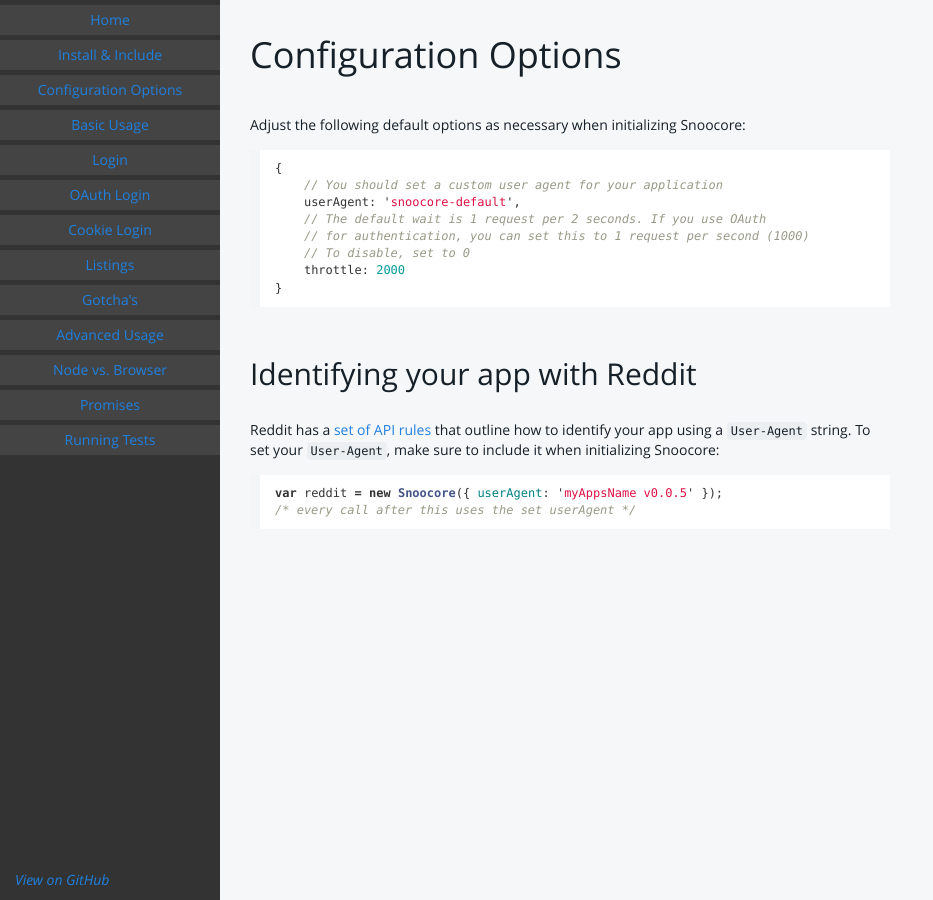
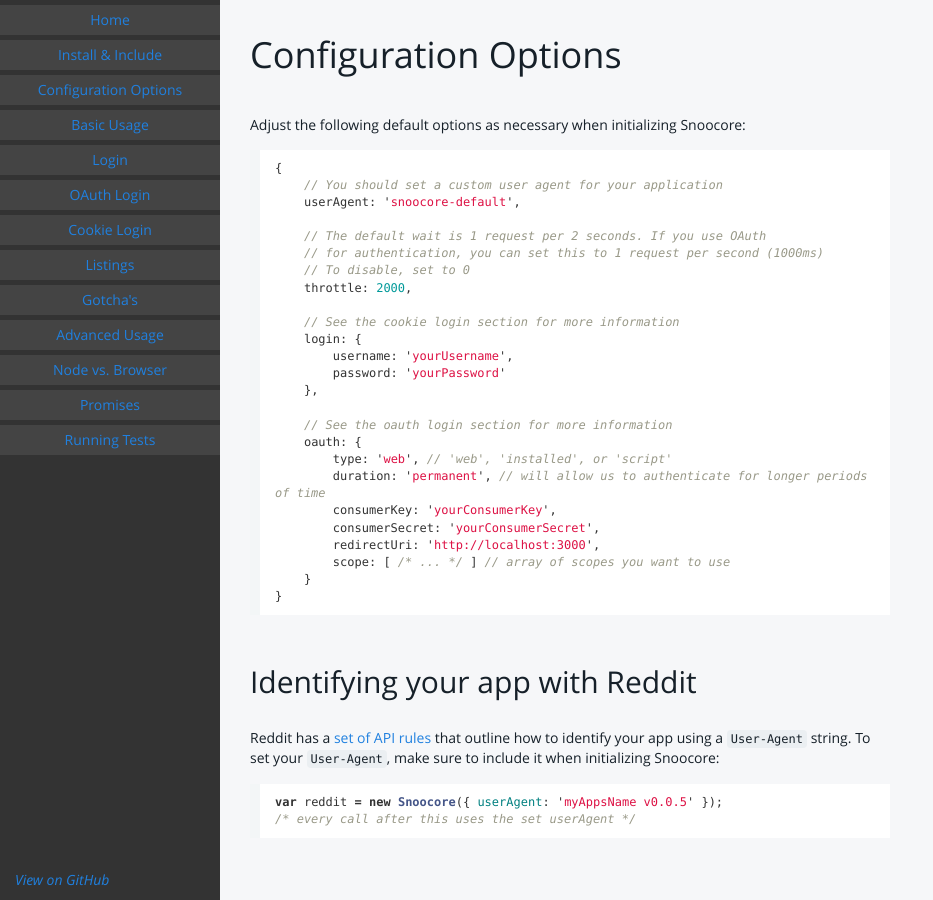
Before and after one commit to terryma/snoocore, a Jekyll site: the page built from config.md, in a window 1280 px wide. Shown: the whole page, without its empty margins (0-933 px from the left). Built offline with Jekyll 4.4.1, drawn with Linux system fonts in a browser that asks for light colours; Markdown is read by kramdown in place of the engine named in the settings.

Commit message:
add documentation for 1.7.0; issue #50

````diff
--- a/config.md
+++ b/config.md
@@ -11,10 +11,27 @@
 {
     // You should set a custom user agent for your application
     userAgent: 'snoocore-default',
+
     // The default wait is 1 request per 2 seconds. If you use OAuth
-    // for authentication, you can set this to 1 request per second (1000)
+    // for authentication, you can set this to 1 request per second (1000ms)
     // To disable, set to 0
-    throttle: 2000
+    throttle: 2000,
+
+    // See the cookie login section for more information
+	login: {
+        username: 'yourUsername',
+		password: 'yourPassword'
+    },
+
+	// See the oauth login section for more information
+	oauth: {
+        type: 'web', // 'web', 'installed', or 'script'
+        duration: 'permanent', // will allow us to authenticate for longer periods of time
+        consumerKey: 'yourConsumerKey',
+        consumerSecret: 'yourConsumerSecret',
+        redirectUri: 'http://localhost:3000',
+		scope: [ /* ... */ ] // array of scopes you want to use
+	}
 }
 ```
 
````
Also changed, not shown: listings.md (+4 -0 lines), oauth.md (+36 -9 lines).
